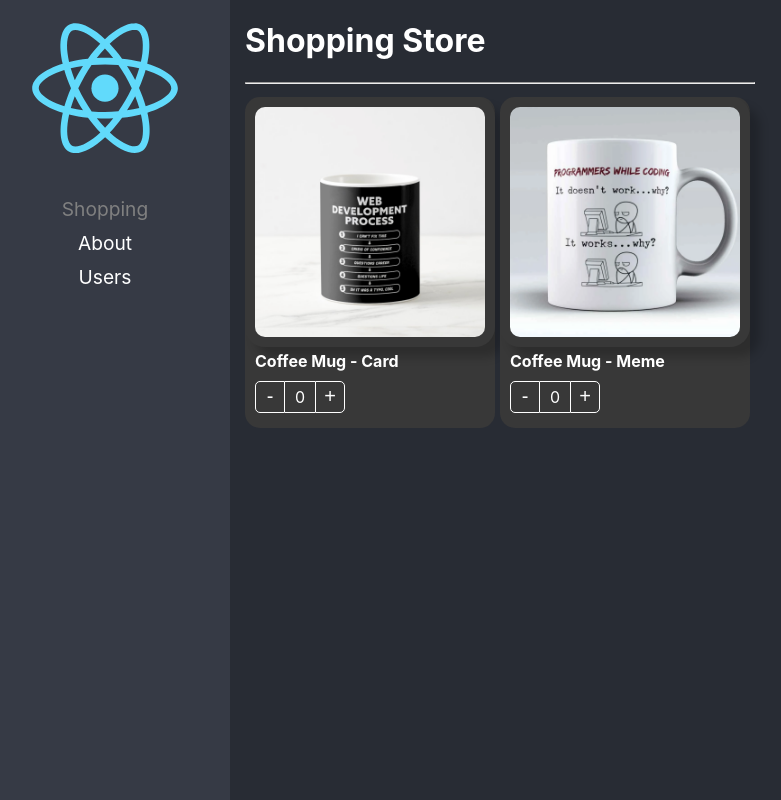
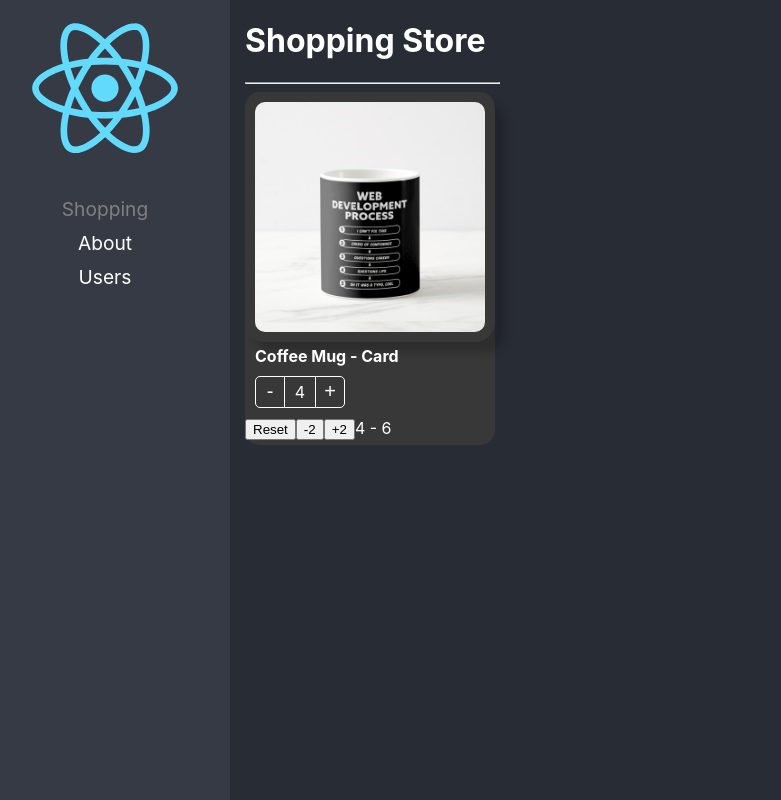
Before and after one commit to julian-guerra92/React-App, a React (Create React App) app: page / in a window 1280 px wide. Shown: the whole page, without its empty margins (20-801 px from the left). Built offline with nearby package versions, Linux system fonts and the light colour scheme.

Commit message:
Fin de la construcción del patrón

```diff
--- a/src/02-component-patterns/components/ProductButtons.tsx
+++ b/src/02-component-patterns/components/ProductButtons.tsx
@@ -1,4 +1,4 @@
-import { CSSProperties, useContext } from 'react';
+import { CSSProperties, useCallback, useContext } from 'react';
 import { ProductContext } from './ProductCard';
 
 import styles from '../styles/styles.module.css';
@@ -10,7 +10,12 @@ export interface Props {
 
 export const ProductButtons = ({ className, style }: Props) => {
 
-   const { increaseBy, counter } = useContext(ProductContext);
+   const { increaseBy, counter, maxCount } = useContext(ProductContext);
+
+   const isMaxReached = useCallback(
+      () => !!maxCount && counter === maxCount,
+      [counter, maxCount]
+   )
 
    return (
       <div
@@ -23,7 +28,8 @@ export const ProductButtons = ({ className, style }: Props) => {
          > - </button>
          <div className={styles.countLabel}>{counter}</div>
          <button
-            className={styles.buttonAdd}
+            className={`${styles.buttonAdd} ${isMaxReached() && styles.disabled}`}
+            disabled={isMaxReached()}
             onClick={() => increaseBy(+1)}
          > + </button>
       </div>
--- a/src/02-component-patterns/components/ProductCard.tsx
+++ b/src/02-component-patterns/components/ProductCard.tsx
@@ -1,36 +1,48 @@
 import { createContext, CSSProperties, ReactElement } from 'react';
 import { useProduct } from '../hooks/useProduct';
-import { Product, ProductContextProps, onChangeArgs } from '../interfaces/interfaces';
+import { Product, ProductContextProps, onChangeArgs, InititalValues, ProductCardHandlers } from '../interfaces/interfaces';
 
 import styles from '../styles/styles.module.css';
 
 export interface Props {
    product: Product;
-   children?: ReactElement | ReactElement[];
+   // children?: ReactElement | ReactElement[];
+   children: (args: ProductCardHandlers) => JSX.Element,
    className?: string;
    style?: CSSProperties;
    onChange?: (args: onChangeArgs) => void;
-   value?: number
+   value?: number;
+   initialValues?: InititalValues
 }
 
 export const ProductContext = createContext({} as ProductContextProps);
 const { Provider } = ProductContext;
 
-export const ProductCard = ({ product, children, className, style, onChange, value }: Props) => {
+export const ProductCard = ({ product, children, className, style, onChange, value, initialValues }: Props) => {
 
-   const { counter, increaseBy } = useProduct({onChange, product, value});
+   const { counter, increaseBy, maxCount, isMaxCountReached, reset } = useProduct({ onChange, product, value, initialValues });
 
    return (
       <Provider value={{
          counter,
          increaseBy,
-         product
+         product,
+         maxCount
       }}>
          <div
             className={`${styles.productCard} ${className}`}
             style={style}
          >
-            {children}
+            {
+               children({
+                  count: counter,
+                  isMaxCountReached,
+                  maxCount: initialValues?.maxCount,
+                  product,
+                  increaseBy,
+                  reset
+               })
+            }
          </div>
       </Provider>
    );
--- a/src/02-component-patterns/hooks/useProduct.ts
+++ b/src/02-component-patterns/hooks/useProduct.ts
@@ -1,29 +1,46 @@
-import { useEffect, useState } from 'react';
-import { Product, onChangeArgs } from '../interfaces/interfaces';
+import { useEffect, useRef, useState } from 'react';
+import { Product, onChangeArgs, InititalValues } from '../interfaces/interfaces';
 
 interface useProductArgs {
    product: Product;
    onChange?: (args: onChangeArgs) => void;
-   value?: number
+   value?: number,
+   initialValues?: InititalValues
 }
 
-export const useProduct = ({ onChange, product, value = 0 }: useProductArgs) => {
+export const useProduct = ({ onChange, product, value = 0, initialValues }: useProductArgs) => {
 
-   const [counter, setCounter] = useState(value);
+   const [counter, setCounter] = useState<number>(initialValues?.count || value);
+
+   const isMounted = useRef(false);
 
    const increaseBy = (value: number) => {
-      const newValue = Math.max(counter + value, 0);
+      let newValue = Math.max(counter + value, 0);
+      if (initialValues?.maxCount) {
+         newValue = Math.min(newValue, initialValues.maxCount);
+      }
       setCounter(newValue);
       onChange && onChange({ count: newValue, product });
    };
 
+   const reset = () => {
+      setCounter(initialValues?.count || value);
+   }
+
    useEffect(() => {
-      setCounter(value);
+      isMounted.current = true
+   }, [])
+
+   useEffect(() => {
+      if (!isMounted.current) return;
+      setCounter(initialValues?.count || value);
    }, [value])
-
 
    return {
       counter,
-      increaseBy
+      increaseBy,
+      isMaxCountReached: !!initialValues && initialValues.maxCount === counter,
+      maxCount: initialValues?.maxCount,
+      reset
    }
 }
--- a/src/02-component-patterns/pages/ShoppingPage.tsx
+++ b/src/02-component-patterns/pages/ShoppingPage.tsx
@@ -1,61 +1,42 @@
 import { ProductCard, ProductImage, ProductTitle, ProductButtons } from '../components';
-import { useShoppingCart } from '../hooks/useShoppingCart';
 import { products } from '../data/products';
 
 import '../styles/custom-styles.css';
 
+const product = products[0];
+
 export const ShoppingPage = () => {
-
-   const {shoppingCart, onProductCountChange} = useShoppingCart();
 
    return (
       <div>
          <h1>Shopping Store</h1>
          <hr />
-         <div style={{
-            display: 'flex',
-            flexDirection: 'row',
-            flexWrap: 'wrap'
-         }}>
+         <ProductCard
+            key={product.id}
+            product={product}
+            className='bg-dark text-white'
+            initialValues={{
+               count: 4,
+               maxCount: 6
+            }}
+         >
             {
-               products.map(product => (
-                  <ProductCard
-                     key={product.id}
-                     product={product}
-                     className='bg-dark text-white'
-                     onChange={onProductCountChange}
-                     value={(shoppingCart.hasOwnProperty(product.id) ? shoppingCart[product.id].count : 0)}
-                  >
+               ({ reset, count, increaseBy, isMaxCountReached, maxCount }) => (
+                  <>
                      <ProductImage className='custom-image' style={{ boxShadow: '10px 10px 10px rgba(0,0,0,0.2)' }} />
                      <ProductTitle className='text-bold' />
                      <ProductButtons className='custom-buttons' />
-                  </ProductCard>
-               ))
+                     <button onClick={reset}>Reset</button>
+                     <button onClick={() => increaseBy(-2)}>-2</button>
+                     {/* Mostrar Si no se ha llegado al isMaxCount */}
+                     {
+                        (!isMaxCountReached && <button onClick={() => increaseBy(+2)}>+2</button>)
+                     }
+                     <span>{count} - {maxCount}</span>
+                  </>
+               )
             }
-         </div>
-         <div className='shopping-cart'>
-            {
-               Object.entries(shoppingCart).map(([key, product]) => (
-                  <ProductCard
-                     key={key}
-                     product={product}
-                     className='bg-dark text-white'
-                     style={{ width: '100px' }}
-                     value={product.count}
-                     onChange={onProductCountChange}
-                  >
-                     <ProductImage className='custom-image' style={{ boxShadow: '10px 10px 10px rgba(0,0,0,0.2)' }} />
-                     <ProductButtons
-                        className='custom-buttons'
-                        style={{
-                           display: 'flex',
-                           justifyContent: 'center'
-                        }}
-                     />
-                  </ProductCard>
-               ))
-            }
-         </div>
+         </ProductCard>
       </div >
    )
 }
--- a/src/02-component-patterns/styles/styles.module.css
+++ b/src/02-component-patterns/styles/styles.module.css
@@ -1,5 +1,3 @@
-
-
 .productCard {
     background-color: white;
     border-radius: 15px;
@@ -60,3 +58,10 @@
 .buttonAdd:hover {
     background-color: rgba(0, 0, 0, 0.1);
 }
+
+.disabled {
+    border-color: grey !important;
+    border-left: 1px solid white !important;
+    color: grey !important;
+    cursor: default;
+}
```
Also changed, not shown: src/02-component-patterns/interfaces/interfaces.ts (+15 -0 lines).
